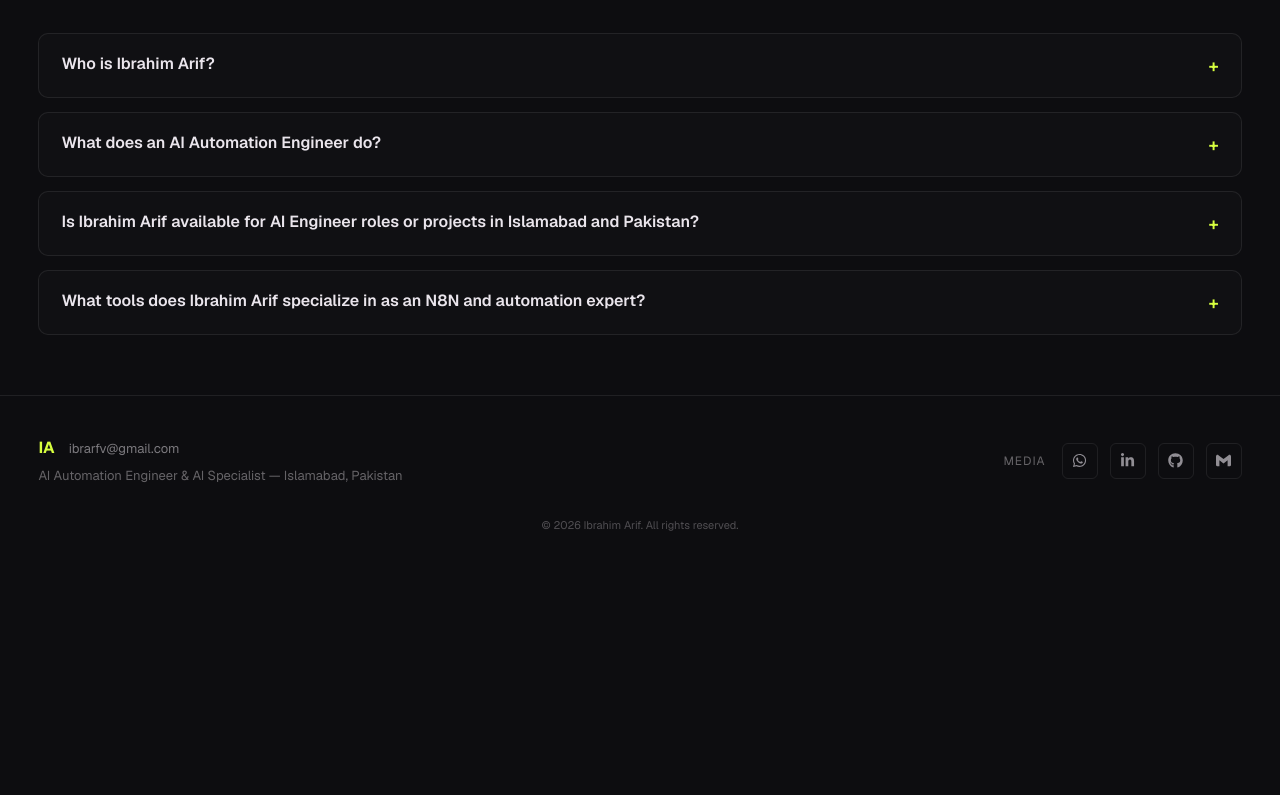
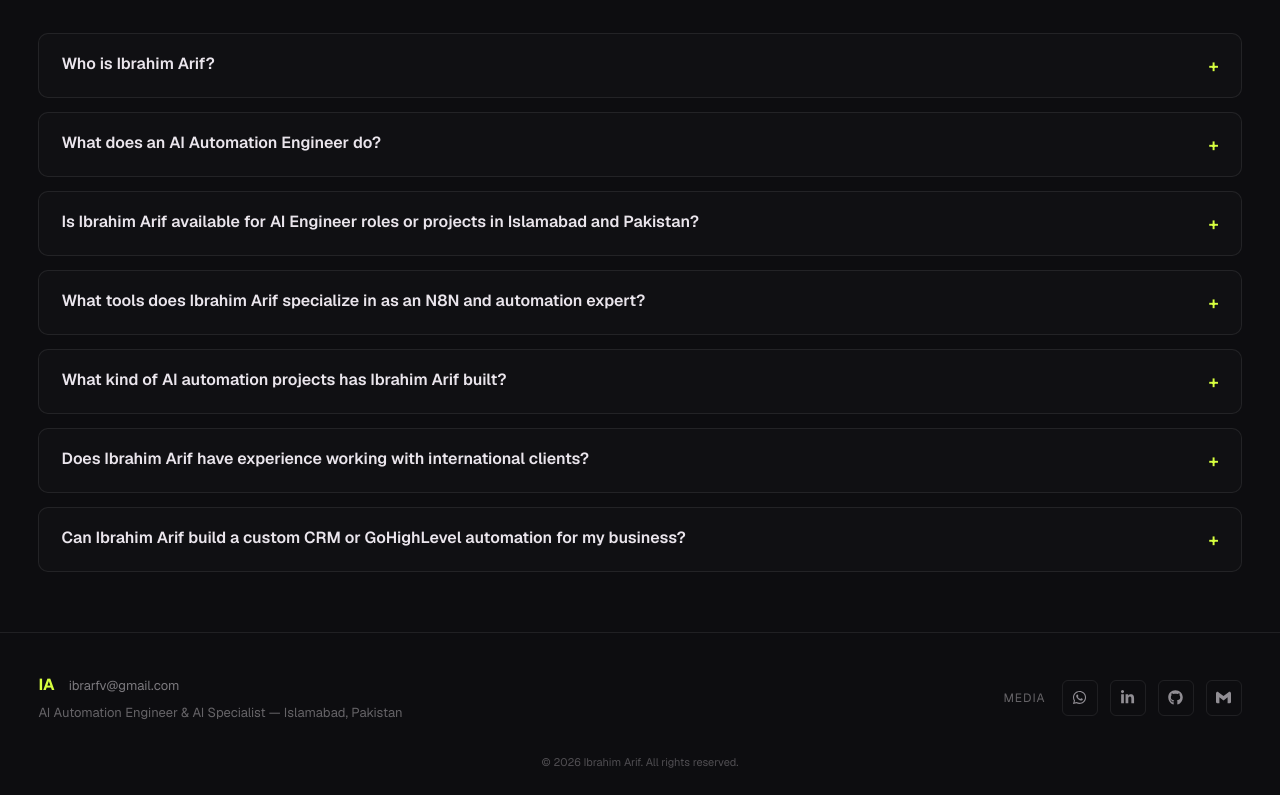
Before and after one commit to Ibrarf/Real_portfolio, a React (Vite) app: page /landingDiv in a window 1280 px wide. Shown: the part 5837-6632 px from the top of the page. Before the commit the page ends 6395 px from the top, so only its background shows below. Built offline with nearby package versions, Linux system fonts and the light colour scheme.

Commit message:
Add work/project-related FAQ entries
Covers the kinds of AI automation projects Ibrahim has built,
international client experience, and custom CRM/GoHighLevel work —
FAQPage schema updated to match the visible text exactly.

```diff
--- a/index.html
+++ b/index.html
@@ -133,6 +133,30 @@
           "@type": "Answer",
           "text": "N8N, Make.com, GoHighLevel, LangChain, LangGraph, RAG chatbots, AI voice agents (VAPI), Python, SQL, and end-to-end CRM automation systems."
         }
+      },
+      {
+        "@type": "Question",
+        "name": "What kind of AI automation projects has Ibrahim Arif built?",
+        "acceptedAnswer": {
+          "@type": "Answer",
+          "text": "Ibrahim Arif has built AI voice agents, RAG chatbots, live Zoom meeting transcription systems, CRM automations (GoHighLevel and custom-built), AI email and social media outreach systems, and data scraping pipelines for clients in industries like hospitality, finance, and e-commerce."
+        }
+      },
+      {
+        "@type": "Question",
+        "name": "Does Ibrahim Arif have experience working with international clients?",
+        "acceptedAnswer": {
+          "@type": "Answer",
+          "text": "Yes. Ibrahim Arif has worked with clients in the US, UK, Ireland, and Canada on contract and freelance projects, building AI agents, N8N workflows, and CRM automation systems remotely from Islamabad, Pakistan."
+        }
+      },
+      {
+        "@type": "Question",
+        "name": "Can Ibrahim Arif build a custom CRM or GoHighLevel automation for my business?",
+        "acceptedAnswer": {
+          "@type": "Answer",
+          "text": "Yes. Ibrahim Arif designs and builds complete CRM systems and GoHighLevel implementations, including pipelines, automated communication sequences, and backend integrations tailored to a business's workflow."
+        }
       }
     ]
   }
--- a/src/components/FAQ.tsx
+++ b/src/components/FAQ.tsx
@@ -18,6 +18,18 @@ const faqs = [
   {
     q: "What tools does Ibrahim Arif specialize in as an N8N and automation expert?",
     a: "N8N, Make.com, GoHighLevel, LangChain, LangGraph, RAG chatbots, AI voice agents (VAPI), Python, SQL, and end-to-end CRM automation systems.",
+  },
+  {
+    q: "What kind of AI automation projects has Ibrahim Arif built?",
+    a: "Ibrahim Arif has built AI voice agents, RAG chatbots, live Zoom meeting transcription systems, CRM automations (GoHighLevel and custom-built), AI email and social media outreach systems, and data scraping pipelines for clients in industries like hospitality, finance, and e-commerce.",
+  },
+  {
+    q: "Does Ibrahim Arif have experience working with international clients?",
+    a: "Yes. Ibrahim Arif has worked with clients in the US, UK, Ireland, and Canada on contract and freelance projects, building AI agents, N8N workflows, and CRM automation systems remotely from Islamabad, Pakistan.",
+  },
+  {
+    q: "Can Ibrahim Arif build a custom CRM or GoHighLevel automation for my business?",
+    a: "Yes. Ibrahim Arif designs and builds complete CRM systems and GoHighLevel implementations, including pipelines, automated communication sequences, and backend integrations tailored to a business's workflow.",
   },
 ];
 
```
